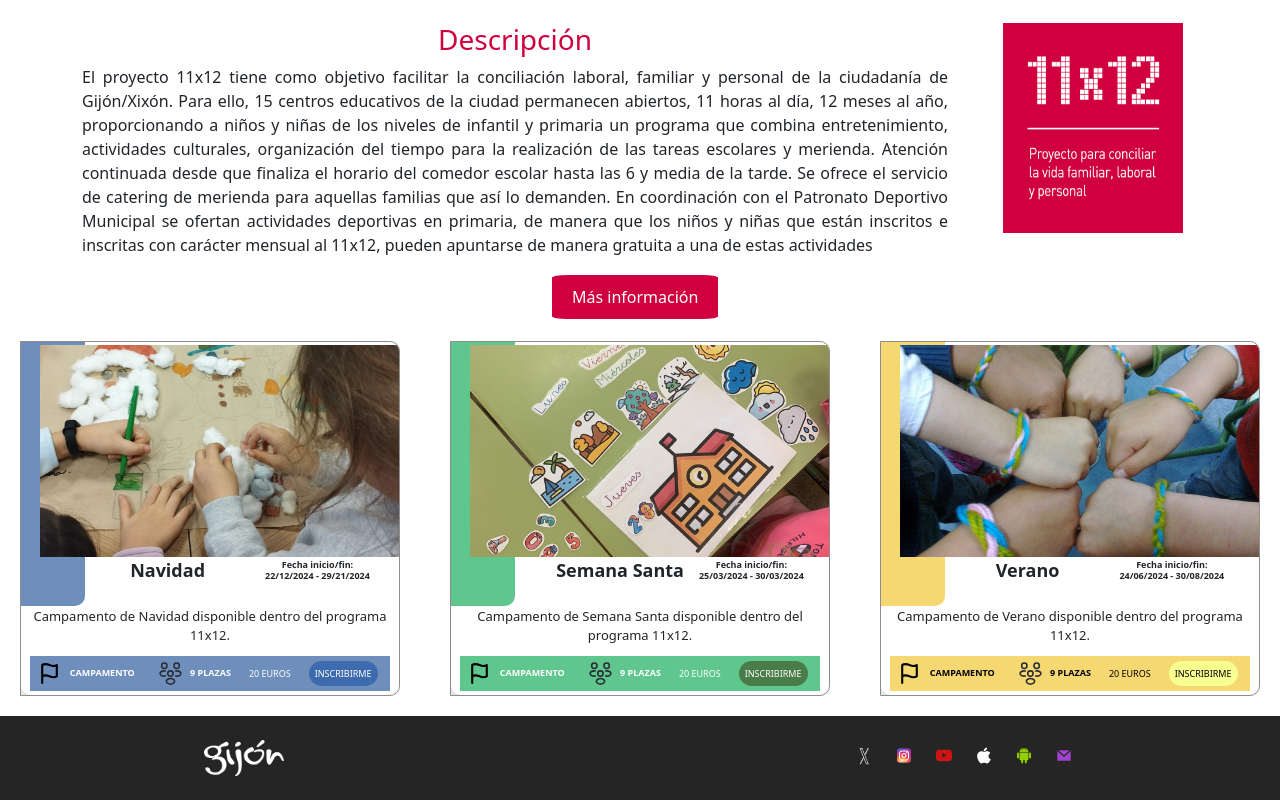
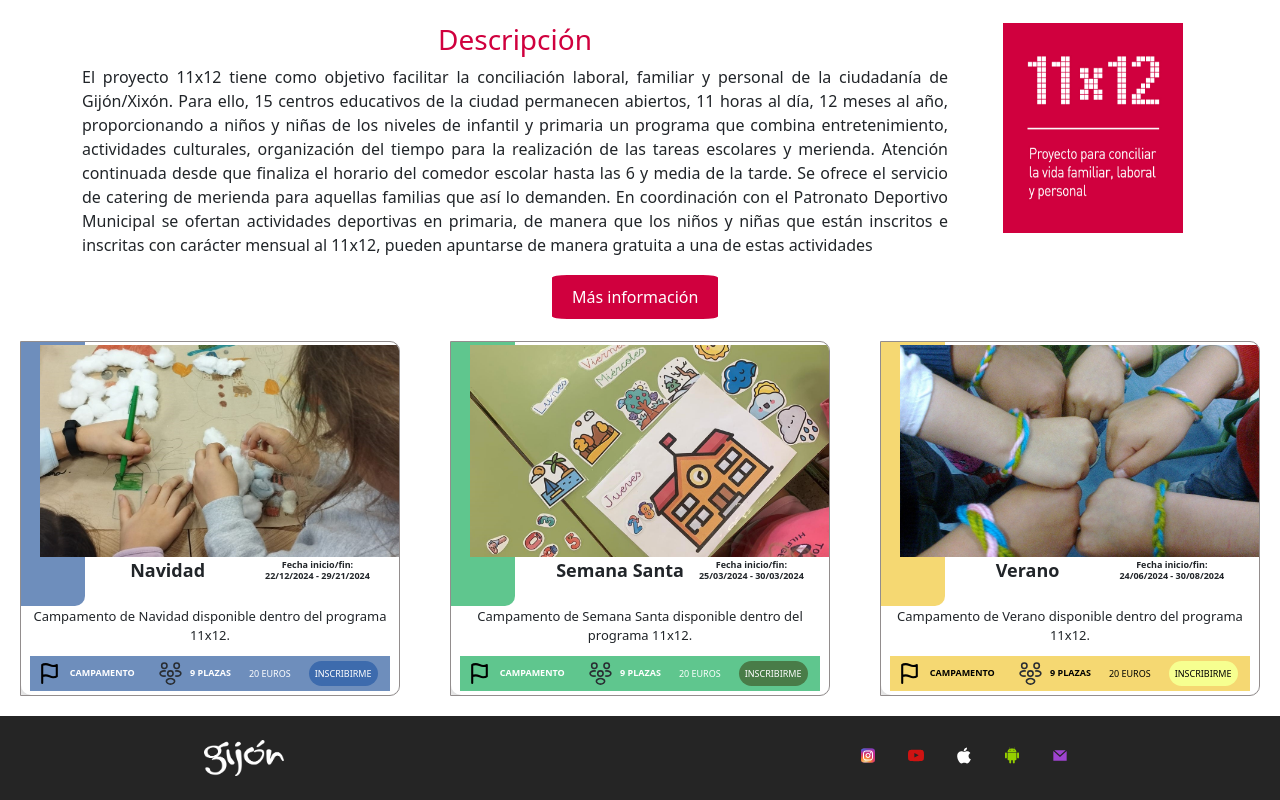
Before and after one commit to luispardosuarez/Project11x12-Frontend-Team1-Gijon23_24-1, a Vue app: page / in a window 1280 px wide. Shown: the part 726-1526 px from the top of the page. Built offline with nearby package versions, Linux system fonts and the light colour scheme.

Commit message:
footer fixed

```diff
--- a/src/components/general/Footer.vue
+++ b/src/components/general/Footer.vue
@@ -6,7 +6,6 @@
     <div id="footerContainer">
         <img class="gijonLogo" src="../../assets/icons/gijon.png">
         <div class="footerIcons">
-            <img src="../../assets/icons/xLogo.png">
             <img src="../../assets/icons/instagram-1-svgrepo-com.svg">
             <img src="../../assets/icons/youtube-color-svgrepo-com.svg">
             <img src="../../assets/icons/apple-color-svgrepo-com.svg">
```
